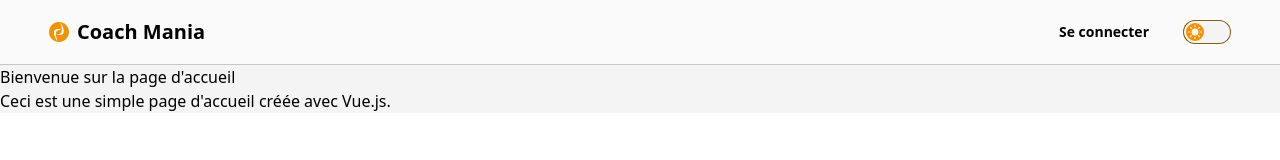
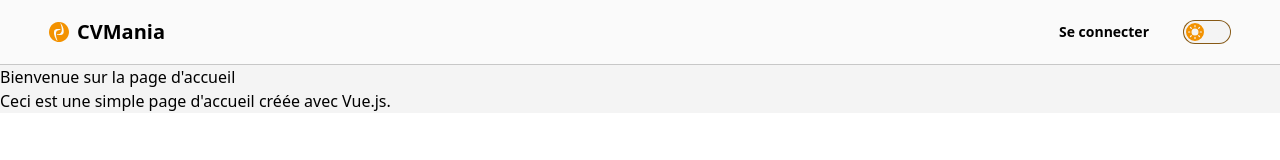
Before and after one commit to coachmania/refactor, a Vue app in the folder vue/: page / in a window 1280 px wide. Shown: the top 160 px of the page. Built offline with nearby package versions, Linux system fonts and the light colour scheme.

Commit message:
change name to CVMania

```diff
--- a/vue/src/components/header/Header.vue
+++ b/vue/src/components/header/Header.vue
@@ -3,7 +3,7 @@
 		<div class="navbar-start">
 			<a class="btn btn-ghost text-xl" href="#">
 				<svg class="h-icon fill-primary" version="1.1" viewBox="0 0 191 191" xml:space="preserve" xmlns="http://www.w3.org/2000/svg"><g transform="translate(-211.91 10.824)"><path d="m291.75 179.16c-24.559-4.221-46.205-17.383-60.718-36.92-21.871-29.442-25.251-68.204-8.7828-100.74 14.614-28.876 42.302-48.048 74.751-51.762 29.173-3.3388 60.737 8.3728 80.35 29.814 34.108 37.287 34.066 93.026-0.0987 130.38-11.425 12.49-29.849 23.311-47.003 27.606-10.959 2.7445-27.85 3.4592-38.498 1.6292zm-1.8902-20.247c-9.1272-25.367-11.095-34.733-11.083-52.751 0.0116-17.362 1.5355-22.859 8.5422-30.812 5.9328-6.7341 12.592-9.5871 25.078-10.744 11.925-1.1048 14.108-1.6251 13.579-3.2369-0.51527-1.5701-8.1963-3.4428-19.869-4.8441-22.292-2.6764-39.694 3.9544-44.248 16.86-2.1299 6.0355-2.9682 21.393-1.7034 31.208 2.0887 16.211 8.6553 33.419 18.525 48.548 6.0606 9.2896 13.805 18.251 14.352 16.608 0.19195-0.57532-1.2364-5.4522-3.174-10.837zm38.704-46.736c17.901-3.7896 23.682-12.977 23.682-37.634 0-15.981-3.8779-31.625-11.718-47.271-6.7684-13.508-18.285-29.837-19.903-28.22-0.28747 0.28722 1.501 6.7461 3.9743 14.353 6.551 20.148 8.8306 31.039 9.3776 44.802 0.75176 18.916-2.5663 29.575-11.801 37.911-6.5004 5.8676-11.38 7.5479-24.468 8.4254-6.3304 0.42444-11.978 1.2389-12.549 1.81-1.4477 1.4464 4.737 3.7601 14.09 5.2712 4.1247 0.66638 8.1745 1.3437 8.9994 1.5052 4.125 0.80749 14.243 0.33324 20.315-0.95221z" stroke-width=".9995"/></g></svg>
-				Coach Mania
+				CVMania
 			</a>
 		</div>
 		<div class="navbar-end">
```
